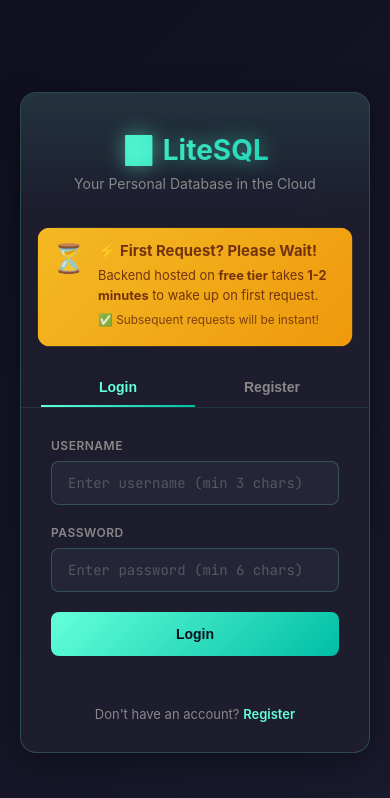
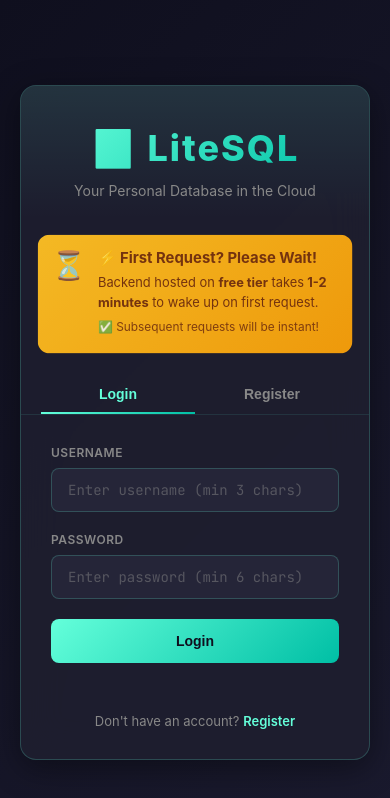
Before and after one commit to Shashwat8732/litesql, a React (Create React App) app in the folder frontend/: page / in a window 390 px wide. Shown: the top 798 px of the page. Built offline with nearby package versions, Linux system fonts and the light colour scheme.

Commit message:
Update LoginPage.css

```diff
--- a/frontend/src/LoginPage.css
+++ b/frontend/src/LoginPage.css
@@ -1,3 +1,8 @@
+/* ========================================
+   LoginPage.css - Beautiful Login/Register
+   Fixed Logo Display
+   ======================================== */
+
 .login-container {
   min-height: 100vh;
   display: flex;
@@ -37,18 +42,48 @@
 }
 
 .login-header h1 {
-  font-size: 36px;
-  margin-bottom: 8px;
+  font-size: 42px;
+  margin-bottom: 12px;
   background: linear-gradient(135deg, #64ffda 0%, #00bfa5 100%);
   -webkit-background-clip: text;
   -webkit-text-fill-color: transparent;
-  text-shadow: 0 0 20px rgba(100, 255, 218, 0.5);
+  background-clip: text;
+  text-shadow: none;
+  font-weight: 800;
+  letter-spacing: 2px;
+  display: flex;
+  align-items: center;
+  justify-content: center;
+  gap: 12px;
+}
+
+.login-logo {
+  display: inline-block;
+  width: 45px;
+  height: 45px;
+  background: linear-gradient(135deg, #64ffda 0%, #00bfa5 100%);
+  border-radius: 8px;
+  box-shadow: 0 4px 20px rgba(100, 255, 218, 0.5);
+  animation: pulse-logo 2s ease-in-out infinite;
+  flex-shrink: 0;
+}
+
+@keyframes pulse-logo {
+  0%, 100% {
+    box-shadow: 0 4px 20px rgba(100, 255, 218, 0.5);
+    transform: scale(1);
+  }
+  50% {
+    box-shadow: 0 6px 30px rgba(100, 255, 218, 0.8);
+    transform: scale(1.05);
+  }
 }
 
 .login-header p {
   font-size: 14px;
   color: #888;
   margin: 0;
+  font-weight: 400;
 }
 
 /* Backend Loading Notice */
@@ -60,7 +95,18 @@
   display: flex;
   align-items: flex-start;
   gap: 12px;
-  animation: pulse 2s ease-in-out infinite;
+  animation: pulse-notice 2s ease-in-out infinite;
+}
+
+@keyframes pulse-notice {
+  0%, 100% {
+    opacity: 1;
+    transform: scale(1);
+  }
+  50% {
+    opacity: 0.95;
+    transform: scale(0.98);
+  }
 }
 
 .backend-notice-icon {
@@ -90,17 +136,6 @@
 .backend-notice-content .notice-highlight {
   font-weight: 700;
   color: #78350f;
-}
-
-@keyframes pulse {
-  0%, 100% {
-    opacity: 1;
-    transform: scale(1);
-  }
-  50% {
-    opacity: 0.95;
-    transform: scale(0.98);
-  }
 }
 
 .login-tabs {
@@ -288,7 +323,12 @@
   }
 
   .login-header h1 {
-    font-size: 28px;
+    font-size: 36px;
+  }
+
+  .login-logo {
+    width: 40px;
+    height: 40px;
   }
 
   .backend-notice {
```
